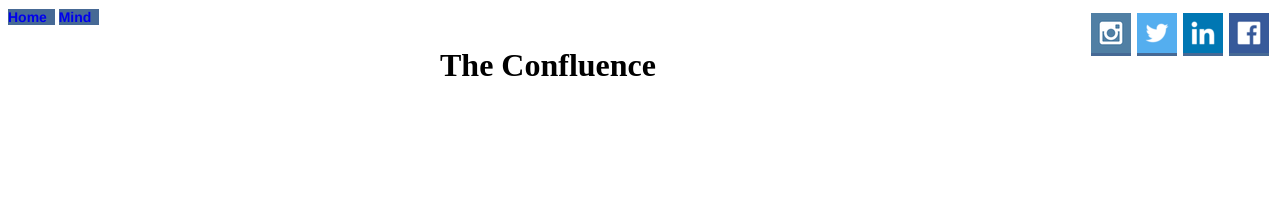
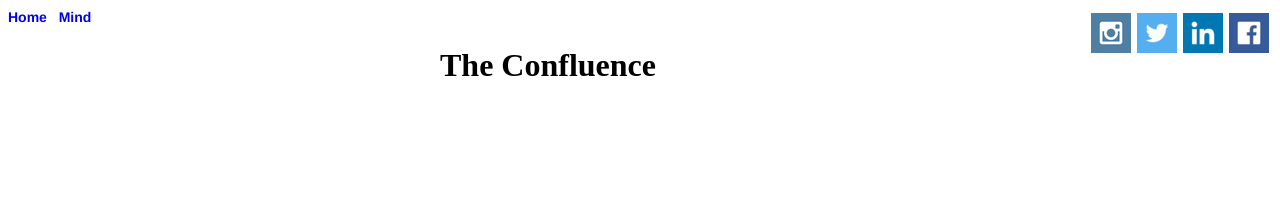
Before and after one commit to muleyrohit/muleyrohit.github.io, a plain HTML site: page index.html in a window 1280 px wide. Shown: the top 198 px of the page. Drawn offline with Linux system fonts and the light colour scheme.

Commit message:
Main13.1

```diff
--- a/style.css
+++ b/style.css
@@ -65,8 +65,8 @@ p {
         }
 
 a:link {
-	 background-color: #466995;
-         font-color: #ffffff;
+	 background-color: white;
+         font-color: black;
 	 font-size: 14px;
 	 font-style: normal;
 	 font-family: helvetica;
```
Also changed, not shown: 1 other file.
